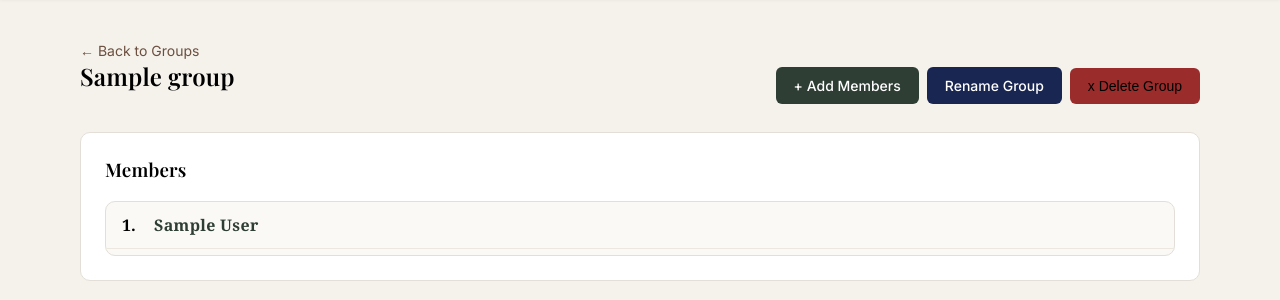
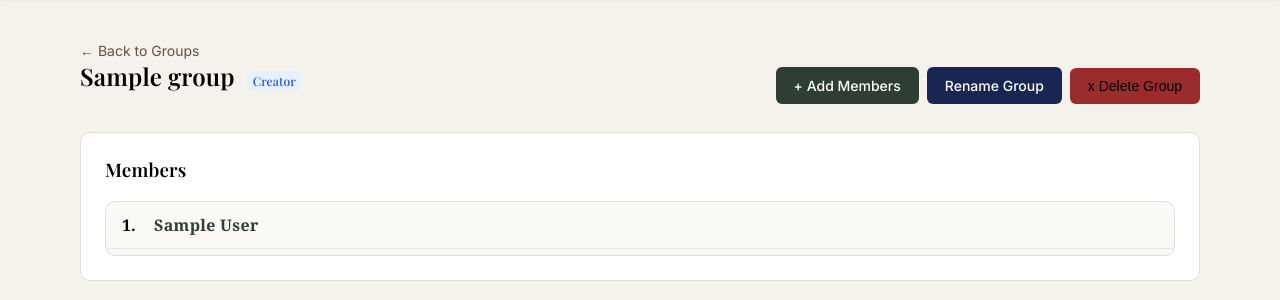
Before and after one commit to tanmayNapte/Smart-shared-expence-tracker, a Flask app: page /groups/1 in a window 1280 px wide. Shown: the part 68-368 px from the top of the page. Run offline with Flask 3, Linux system fonts and the light colour scheme; the visitor is signed in with stand-in values (Sample User, id 1); tables that the repository leaves empty hold one stand-in row (values such as "Sample post").

Commit message:
New feature and UI changes

```diff
--- a/routes/groups.py
+++ b/routes/groups.py
@@ -1,3 +1,4 @@
+from click import group
 from flask import Blueprint, request, jsonify, session, render_template, redirect, flash
 from utils.decorators import login_required, admin_only
 from services.group_service import (
@@ -156,7 +157,6 @@ def create_group_page():
     # ✅ GET request
     return render_template("create_group.html", users=users)
 
-
 @groups_bp.route("/groups/<int:group_id>")
 @login_required
 def group_page(group_id):
@@ -169,17 +169,24 @@ def group_page(group_id):
             UserNotMemberError
         )
 
-        # Check if user is a member
         if not is_user_member(group_id, user_id):
             flash("You don't have access to this group", "error")
             return redirect("/dashboard")
 
-        # Get all display data
         data = get_group_display_data(group_id, user_id)
+
+        group = data["group"]
+        creator = User.query.get(group.created_by)
+
+        is_creator = (group.created_by == user_id)
+        is_admin = (session.get("role") == "admin")
 
         return render_template(
             "group.html",
-            group=data["group"],
+            group=group,
+            creator=creator,
+            is_creator=is_creator,
+            is_admin=is_admin,
             members=data["members"],
             expenses=data["expenses"],
             balances=data["balances"],
@@ -187,12 +194,17 @@ def group_page(group_id):
             suggestions=data["suggestions"],
             can_manage=data["can_manage"]
         )
+
     except GroupNotFoundError:
         flash("Group not found", "error")
         return redirect("/dashboard")
+
     except Exception as e:
+        db.session.rollback()
+        print("GROUP LOAD ERROR:", type(e), e)
         flash("Failed to load group", "error")
         return redirect("/dashboard")
+
 
 
 @groups_bp.route("/groups/<int:group_id>/members", methods=["GET", "POST"])
--- a/static/style.css
+++ b/static/style.css
@@ -1071,3 +1071,21 @@ li {
     height: 500px; /* Keep sidebar scrollable on mobile */
   }
 }
+
+.badge {
+  font-size: 12px;
+  padding: 2px 6px;
+  border-radius: 6px;
+  margin-left: 6px;
+  font-weight: 500;
+}
+
+.badge-creator {
+  background: #e7f0ff;
+  color: #1d4ed8;
+}
+
+.badge-admin {
+  background: #fff3cd;
+  color: #92400e;
+}
--- a/templates/group.html
+++ b/templates/group.html
@@ -5,7 +5,23 @@
 
 <!-- GROUP HEADER -->
 <div style="display:flex;justify-content:space-between;align-items:center;margin-bottom:20px;">
-  <h2>{{ group.name }}</h2>
+  <h2 class="group-title">
+  {{ group.name }}
+  {% if is_creator %}
+  <span class="badge badge-creator">Creator</span>
+
+{% elif is_admin %}
+  <span class="badge badge-admin">Admin</span>
+
+{% else %}
+  <span class="muted">
+    (Created by <strong>{{ creator.name }}</strong>)
+  </span>
+{% endif %}
+
+</h2>
+
+
 
   {% if can_manage %}
   <div style="display:flex;gap:8px;align-items:center">
```
